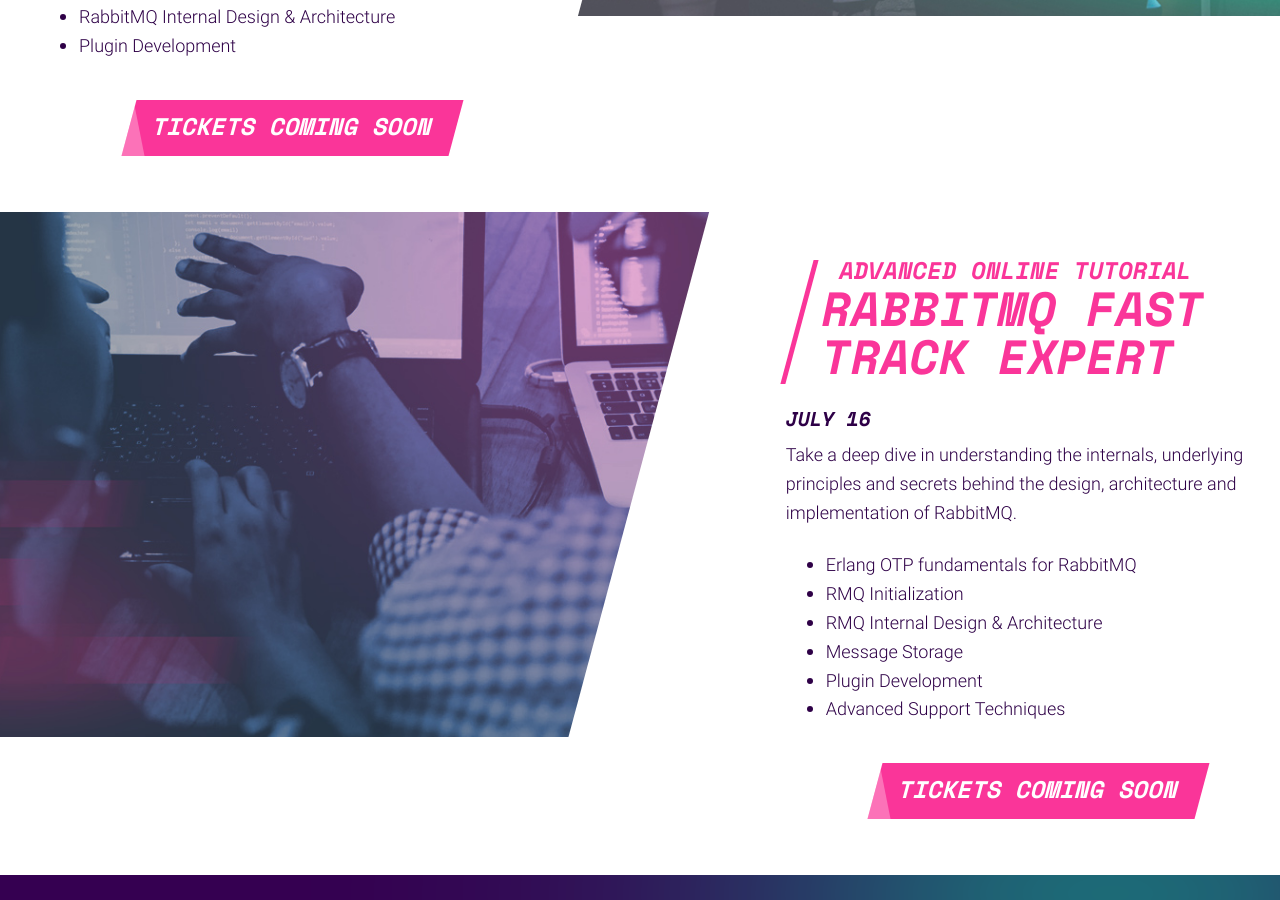
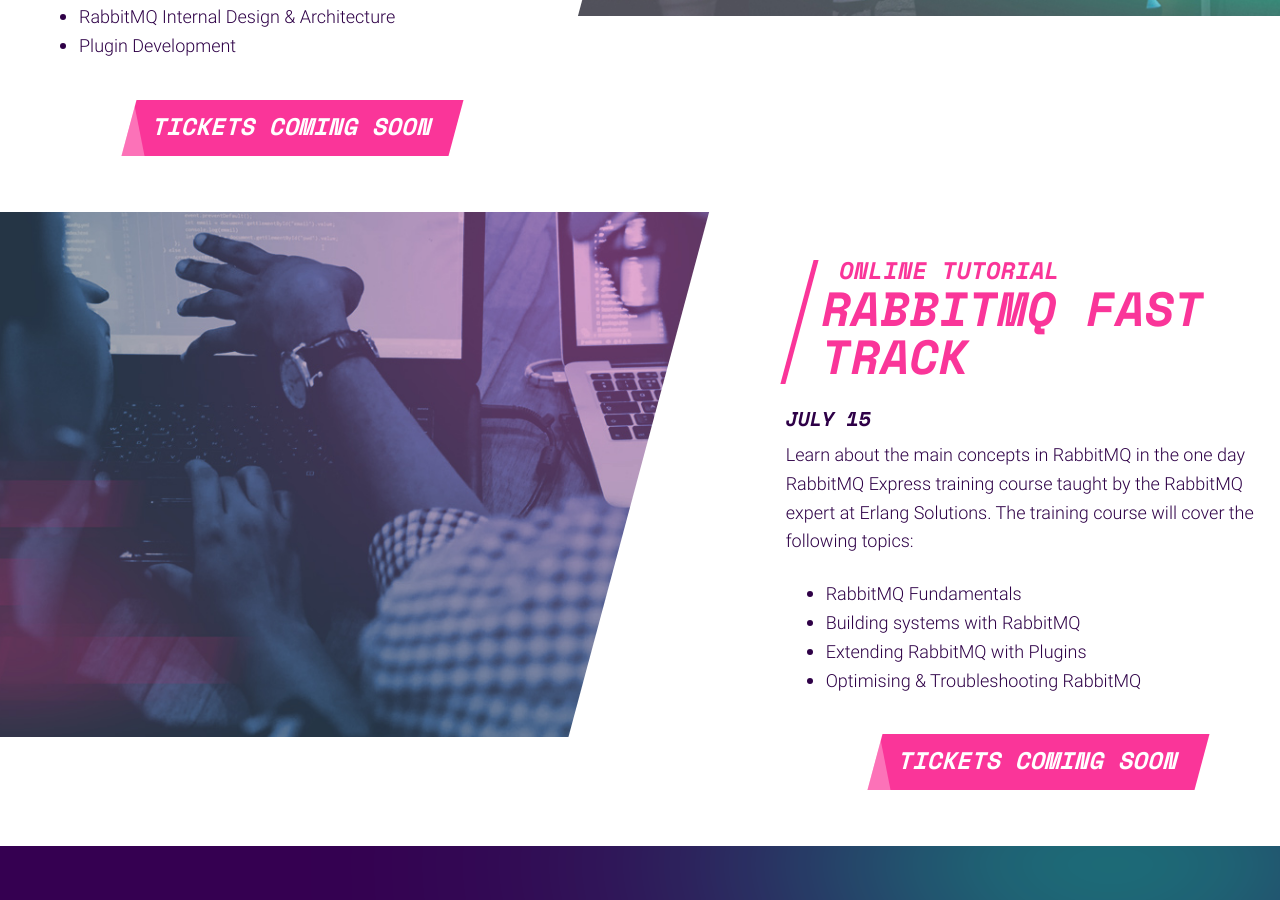
Before and after one commit to isabella232/rabbitmq-summit-1, a Jekyll site: the page built from index.html, in a window 1280 px wide and 900 px high, scrolled down 3476 px. Built offline with Jekyll 4.4.1, drawn with Linux system fonts in a browser that asks for light colours; nearby versions of some CDN libraries; comment, search, counter and statistics services are not loaded; some of the changed text lies outside the part shown.

Commit message:
Updated tutorial info

```diff
--- a/index.html
+++ b/index.html
@@ -157,7 +157,7 @@ footer-logo: /img/logo-2021-pink.png
           <div class="text text-success pl-lg-4 pt-lg-5 pb-5">
             <h5 class="d-block d-lg-none text-uppercase mb-3">Training</h5>
             <div class="hgroup pl-4 mb-4 skew-box text-uppercase text-primary">
-              <h4 class="mb-md-1">Online training</h4>
+              <h4 class="mb-md-1">Advanced Online training</h4>
               <h3 class="mb-0">5-day RabbitMQ Expert</h3>
             </div>
             <h5 class="mt-0 text-uppercase">Aug 30-Sep 3 (EDT) or Oct 4-8 (CEST)</h5>
@@ -203,31 +203,25 @@ footer-logo: /img/logo-2021-pink.png
           <div class="text text-success pl-lg-4 pt-lg-5 pb-5">
             <h5 class="d-block d-lg-none text-uppercase mb-3">Tutorial:</h5>
             <div class="hgroup pl-4 mb-4 skew-box text-uppercase text-primary">
-              <h4 class="mb-md-1">Advanced Online Tutorial</h4>
-              <h3 class="mb-0">RabbitMQ Fast Track Expert</h3>
+              <h4 class="mb-md-1">Online Tutorial</h4>
+              <h3 class="mb-0">RabbitMQ Fast Track</h3>
             </div>
-            <h5 class="mt-0 text-uppercase">July 16<!--<span class="pink space-mono">$350</span>--></h5>
+            <h5 class="mt-0 text-uppercase">July 15<!--<span class="pink space-mono">$350</span>--></h5>
             <p class="editable text-sm">
-              Take a deep dive in understanding the internals, underlying principles and secrets behind the design, architecture and implementation of RabbitMQ.
+              Learn about the main concepts in RabbitMQ in the one day RabbitMQ Express training course taught by the RabbitMQ expert at Erlang Solutions. The training course will cover the following topics:
             </p>
             <ul>
               <li class="editable text-sm">
-                Erlang OTP fundamentals for RabbitMQ
+               RabbitMQ Fundamentals
              </li>
              <li class="editable text-sm">
-                RMQ Initialization
+               Building systems with RabbitMQ
              </li>
              <li class="editable text-sm">
-                RMQ Internal Design & Architecture
+               Extending RabbitMQ with Plugins
              </li>
              <li class="editable text-sm">
-                Message Storage
-              </li>
-              <li class="editable text-sm">
-                Plugin Development
-              </li>
-              <li class="editable text-sm">
-                Advanced Support Techniques
+               Optimising & Troubleshooting RabbitMQ
              </li>
             </ul>
             <div class="text-lg-center">
```
Lines whose indentation alone changed are shown as unchanged.
